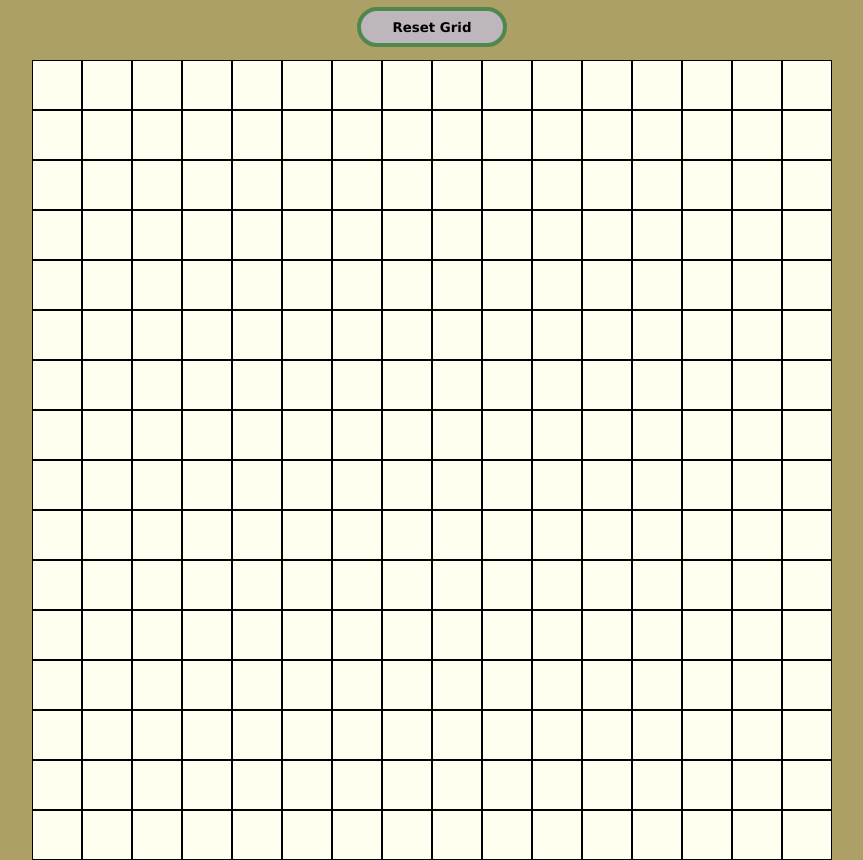
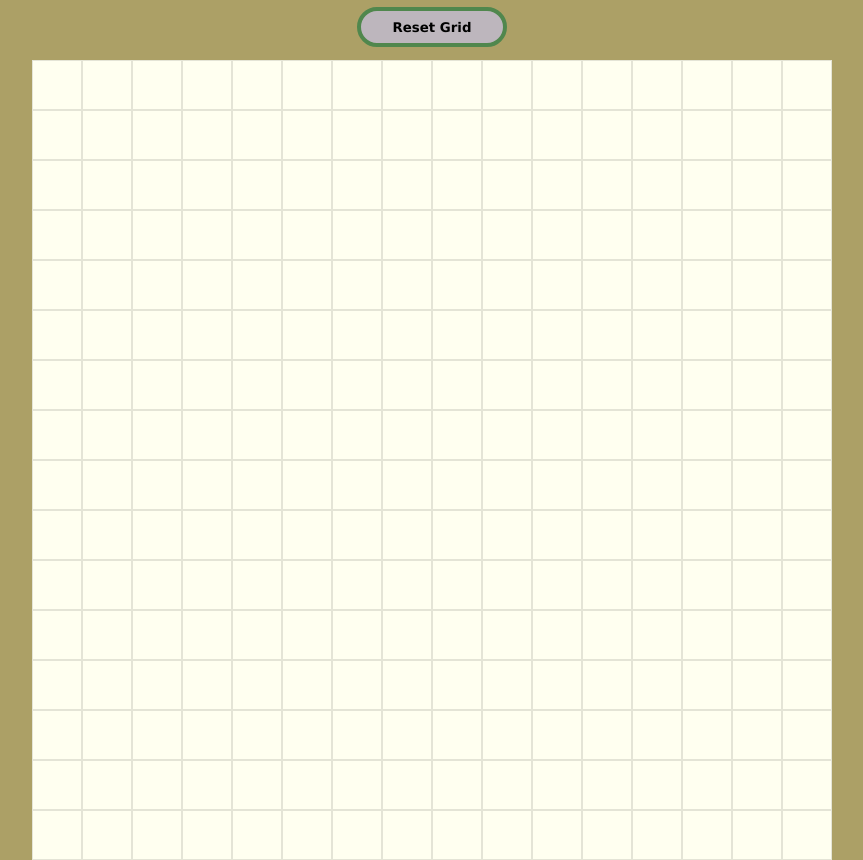
Before and after one commit to JonahKF/odin-etchasketch, a plain HTML site: page index.html in a window 1280 px wide. Shown: the whole page, without its empty margins (208-1071 px from the left). Drawn offline with Linux system fonts and the light colour scheme.

Commit message:
ADDED: Opacity Challenge
Base opacity of each tile is .1, which increases
by .1 with each mouseenter event.

```diff
--- a/script.js
+++ b/script.js
@@ -5,9 +5,11 @@ function setGrid(size) {
     const div = document.createElement("div");
     div.setAttribute("id", "child");
     div.setAttribute("style", "flex: 0 0 " + (100 / size) + "%;");
+    div.style.opacity = .1;
 
     div.addEventListener("mouseenter", () => {
         div.style.backgroundColor = "rgb(" + Math.random() * (255 - 0) + 0 + ", " + Math.random() * (255 - 0) + 0 + ", " + Math.random() * (255 - 0) + 0 + ")";
+        div.style.opacity -= '-0.1';
     });
 
     container.appendChild(div);
--- a/styles.css
+++ b/styles.css
@@ -32,6 +32,7 @@ body {
 #container{
     display: flex;
     flex-wrap: wrap;
+    background-color: ivory;
     width: 800px;
 }
 
```
